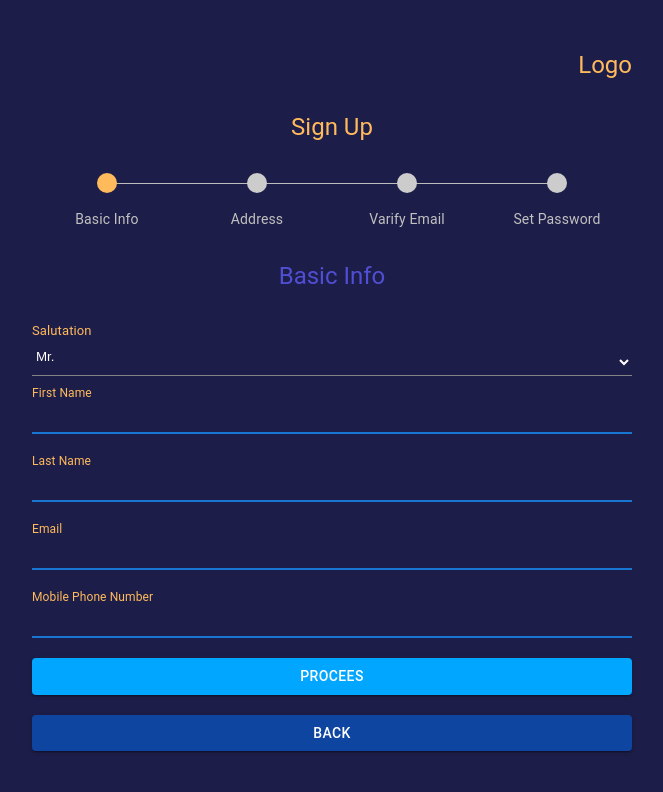
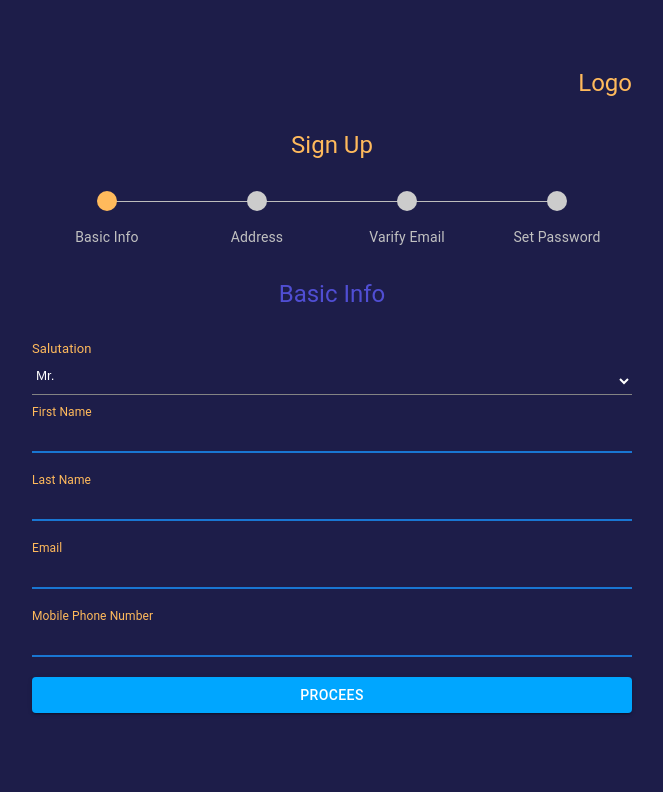
Before and after one commit to developerdesigner18/marvela-test-app, a React (Create React App) app: page /signup in a window 1280 px wide. Shown: the top 792 px of the page, without its empty margins (308-971 px from the left). Built offline with nearby package versions, Linux system fonts and the light colour scheme.

Commit message:
Fixed back button

```diff
--- a/src/components/Signup/SignupSubForm/AddressForm.jsx
+++ b/src/components/Signup/SignupSubForm/AddressForm.jsx
@@ -64,7 +64,6 @@ const AddressForm = ({ setuserData, userData, setActiveStep }) => {
         label="City"
         variant="standard"
         focused
-        type="email"
         sx={{ width: "100%", marginBottom: "20px" }}
         value={userData.city}
         onChange={(e) =>
--- a/src/components/Signup/SignupSubForm/BasicInfoForm.jsx
+++ b/src/components/Signup/SignupSubForm/BasicInfoForm.jsx
@@ -131,14 +131,14 @@ const BasicInfoForm = ({ setuserData, userData, setActiveStep }) => {
         </Button>
         <br />
         <br />
-        <Button
+        {/* <Button
           onClick={() => setActiveStep((prevActiveStep) => prevActiveStep - 1)}
           variant="contained"
           sx={{ background: "#0E45A1" }}
           fullWidth
         >
           Back
-        </Button>
+        </Button> */}
       </div>
     </div>
   );
```
